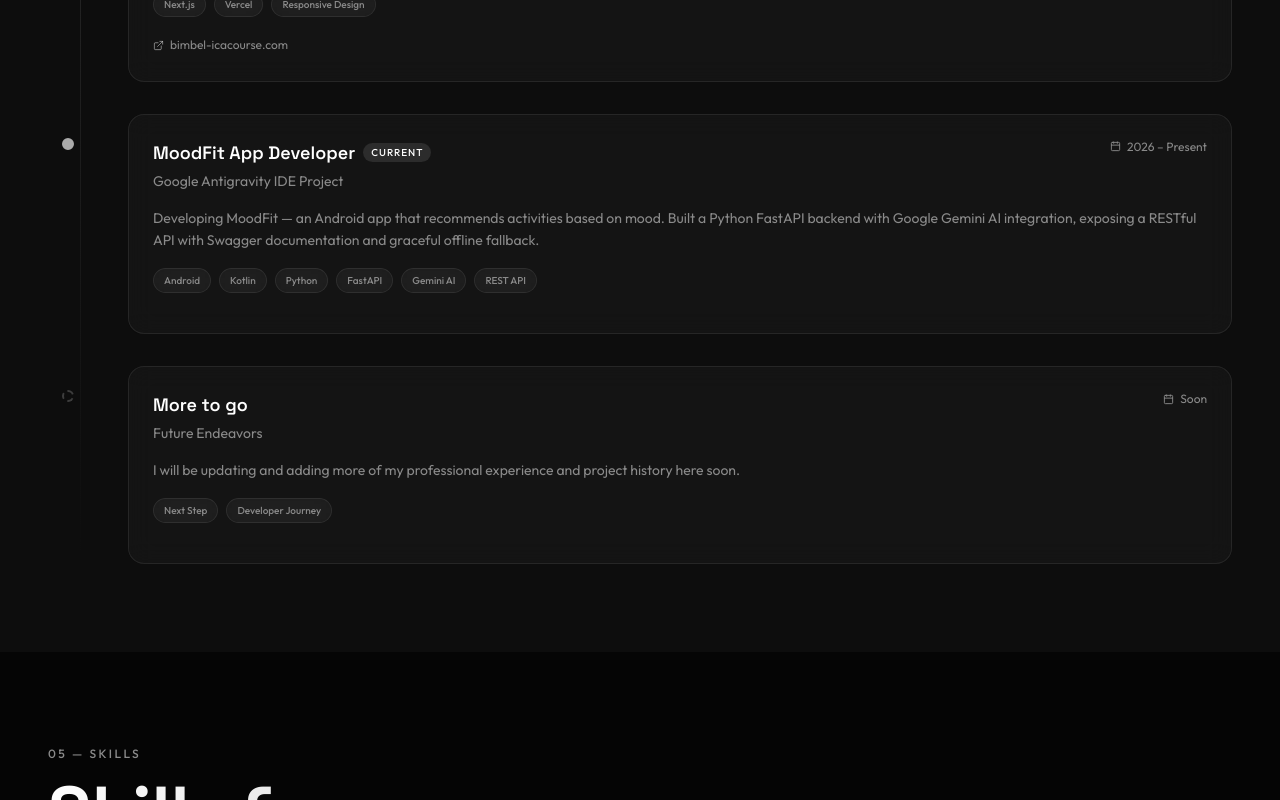
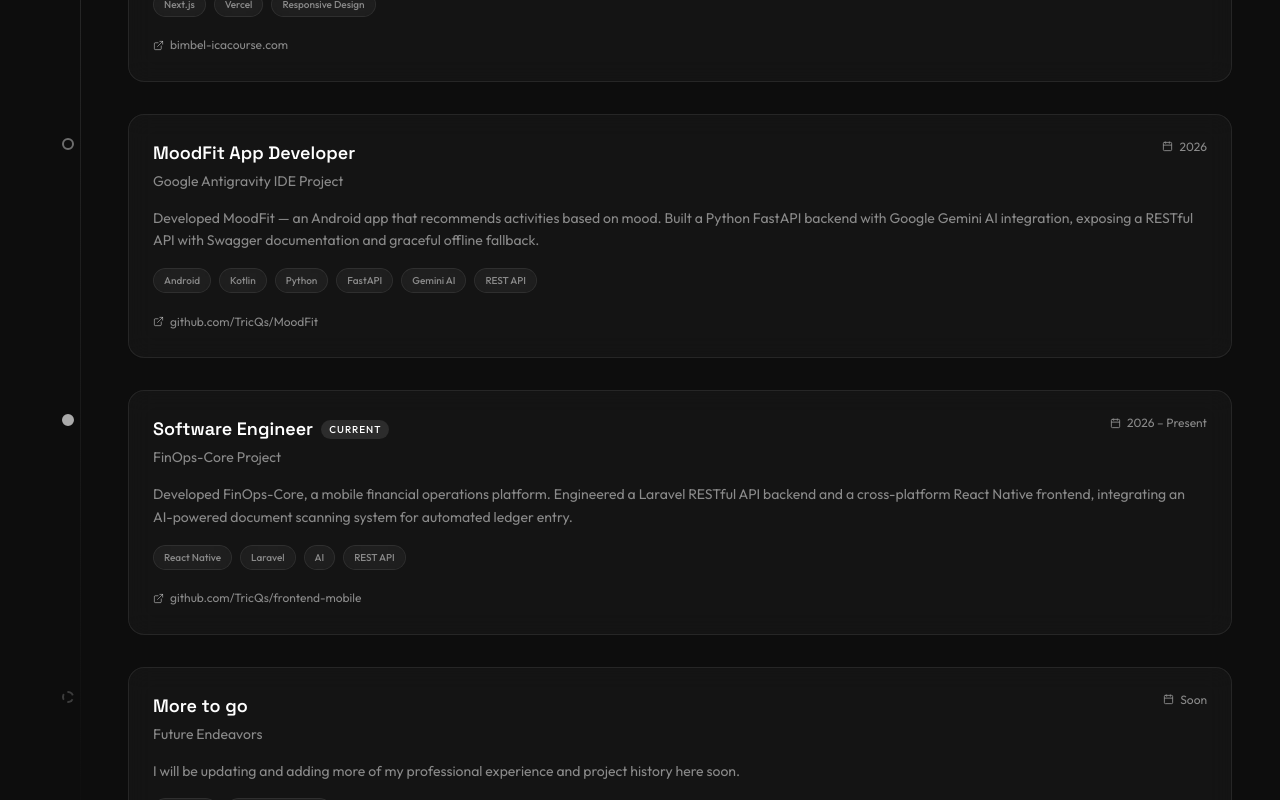
Before and after one commit to TricQs/Portfolio, a Next.js app: page / in a window 1280 px wide. Shown: the part 4440-5240 px from the top of the page. Built offline with nearby package versions, Linux system fonts and the light colour scheme.

Commit message:
feat: add ExperienceSection and ProjectsSection components to display professional history and portfolio items

```diff
--- a/src/components/ExperienceSection.js
+++ b/src/components/ExperienceSection.js
@@ -25,10 +25,20 @@ const experiences = [
   {
     position: 'MoodFit App Developer',
     company: 'Google Antigravity IDE Project',
+    period: '2026',
+    description: 'Developed MoodFit — an Android app that recommends activities based on mood. Built a Python FastAPI backend with Google Gemini AI integration, exposing a RESTful API with Swagger documentation and graceful offline fallback.',
+    link: 'https://github.com/TricQs/MoodFit',
+    linkLabel: 'github.com/TricQs/MoodFit',
+    tags: ['Android', 'Kotlin', 'Python', 'FastAPI', 'Gemini AI', 'REST API'],
+  },
+  {
+    position: 'Software Engineer',
+    company: 'FinOps-Core Project',
     period: '2026 – Present',
-    description: 'Developing MoodFit — an Android app that recommends activities based on mood. Built a Python FastAPI backend with Google Gemini AI integration, exposing a RESTful API with Swagger documentation and graceful offline fallback.',
-    link: null,
-    tags: ['Android', 'Kotlin', 'Python', 'FastAPI', 'Gemini AI', 'REST API'],
+    description: 'Developed FinOps-Core, a mobile financial operations platform. Engineered a Laravel RESTful API backend and a cross-platform React Native frontend, integrating an AI-powered document scanning system for automated ledger entry.',
+    link: 'https://github.com/TricQs/frontend-mobile',
+    linkLabel: 'github.com/TricQs/frontend-mobile',
+    tags: ['React Native', 'Laravel', 'AI', 'REST API'],
     current: true,
   },
   {
--- a/src/components/ProjectsSection.js
+++ b/src/components/ProjectsSection.js
@@ -31,11 +31,10 @@ const projects = [
       'Android app that recommends personalized wellness activities based on mood — stress, neutral, or productive. Powered by a Python FastAPI backend with Gemini AI integration.',
     tech: ['Android', 'Kotlin', 'Gemini AI', 'Antigravity IDE'],
     live: null,
-    github: null,
-    statusText: 'On Progress',
+    github: 'https://github.com/TricQs/MoodFit',
+    statusText: 'Completed',
     gradient: 'from-emerald-900/30 to-green-900/20',
     number: '03',
-    wip: true,
   },
   {
     title: 'MoodFit API — Python Backend',
@@ -79,6 +78,18 @@ const projects = [
     number: '07',
   },
   {
+    title: 'FinOps-Core — Financial Operations',
+    description:
+      'A comprehensive mobile financial operations platform featuring an AI-powered document scanning system for automated ledger entry. Built with a Laravel REST API backend and a React Native mobile application.',
+    tech: ['React Native', 'Laravel', 'AI Integration'],
+    live: null,
+    github: 'https://github.com/TricQs/frontend-mobile',
+    statusText: 'In Development',
+    gradient: 'from-sky-900/30 to-blue-900/20',
+    number: '08',
+    wip: true,
+  },
+  {
     title: 'More to go',
     description:
       'I will be updating and adding more of my professional experience and project history here soon.',
@@ -87,7 +98,7 @@ const projects = [
     github: null,
     statusText: 'Soon',
     gradient: 'from-zinc-900/10 to-stone-900/10',
-    number: '08',
+    number: '09',
     isPlaceholder: true,
   },
 ]
```
